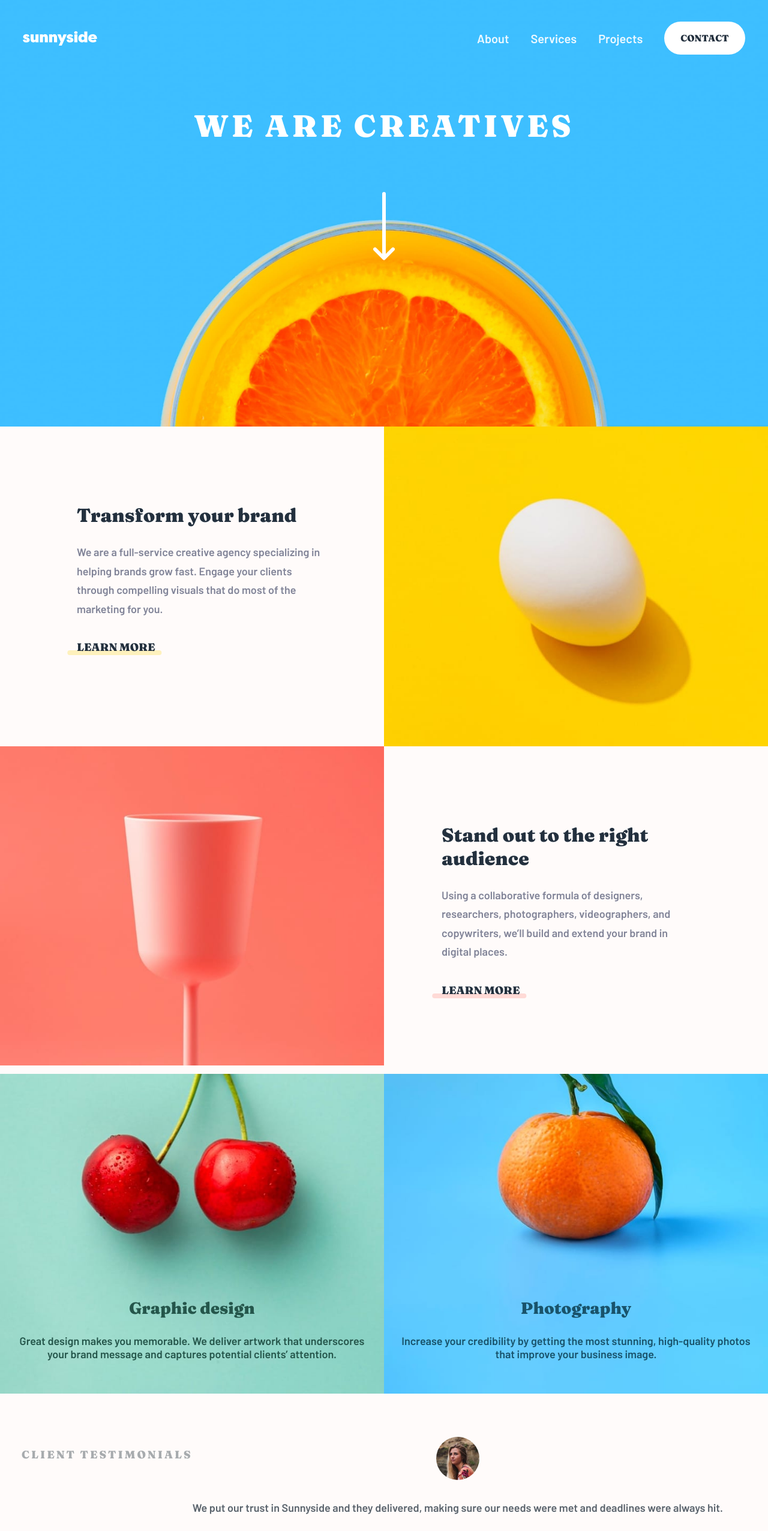
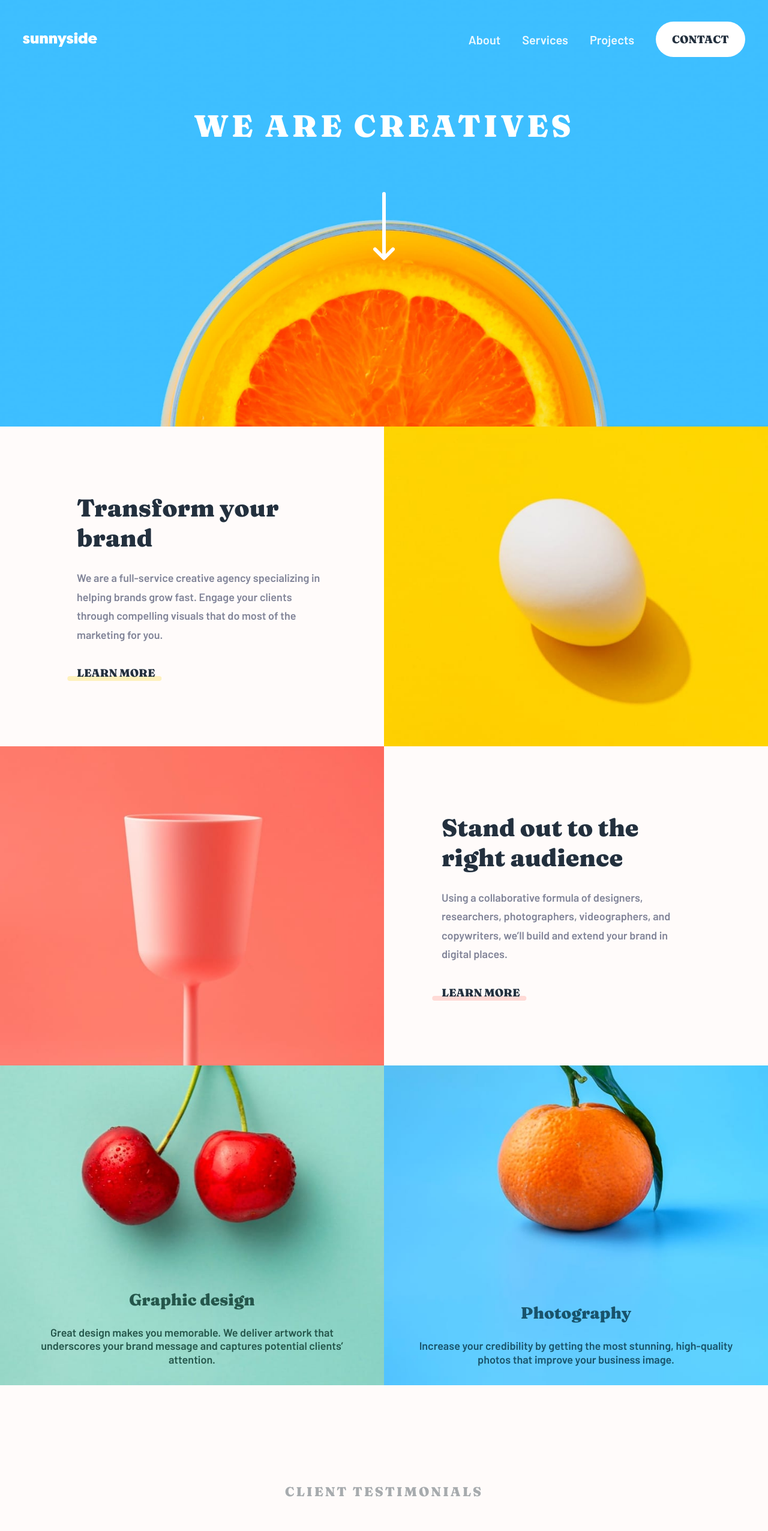
Before and after one commit to Kiwinicki/sunnyside-agency-landing-page, a plain HTML site: page index.html in a window 1280 px wide. Shown: the top 2552 px of the page at 60% size. Drawn offline with Linux system fonts and the light colour scheme; a script that the page names is missing.

Commit message:
initially finished

```diff
--- a/index.html
+++ b/index.html
@@ -27,9 +27,9 @@
 					<a href="#" class="site-header__nav-link">Projects</a>
 				</li>
 				<li class="site-header__nav-menu-item">
-					<button class="site-header__contact-btn">
-						<a href="#" class="site-header__contact-btn-link">Contact</a>
-					</button>
+					<a href="#" class="site-header__contact-btn-link">
+						<button class="site-header__contact-btn">Contact</button>
+					</a>
 				</li>
 			</ul>
 		</nav>
@@ -46,13 +46,13 @@
 					class="img-container__img">
 			</div>
 			<section class="section-text">
-				<!-- <div class="section-text__cnt"> -->
+				<div class="section-text__cnt">
 					<h2 class="section-text__heading">Transform your brand</h2>
 					<p class="section-text__text">We are a full-service creative agency specializing in helping brands
 						grow
 						fast. Engage your clients through compelling visuals that do most of the marketing for you.</p>
 					<a href="#transform" class="section-text__link">Learn more</a>
-				<!-- </div> -->
+				</div>
 			</section>
 			<div class="img-container">
 				<img srcset="./images/mobile/image-stand-out.jpg 750w, ./images/desktop/image-stand-out.jpg 720w"
@@ -60,10 +60,13 @@
 					class="img-container__img">
 			</div>
 			<section class="section-text">
+				<div class="section-text__cnt">
 					<h2 class="section-text__heading">Stand out to the right audience</h2>
-				<p class="section-text__text">Using a collaborative formula of designers, researchers, photographers,
+					<p class="section-text__text">Using a collaborative formula of designers, researchers,
+						photographers,
 						videographers, and copywriters, we’ll build and extend your brand in digital places.</p>
 					<a href="#stand-out" class="section-text__link">Learn more</a>
+				</div>
 			</section>
 			<section class="section-with-img section-with-img--graphic-design">
 				<div class="section-with-img__cnt">
--- a/style.scss
+++ b/style.scss
@@ -63,6 +63,7 @@ body {
 	&__nav-btn {
 		border: none;
 		background-color: transparent;
+		cursor: pointer;
 	}
 	&__nav-menu {
 		position: absolute;
@@ -102,14 +103,18 @@ body {
 		border: none;
 		border-radius: 2rem;
 		background: $yellow;
-	}
-	&__contact-btn-link {
+		cursor: pointer;
+		transition: background-color 0.25s ease-in-out, color 0.25s ease-in-out;
 		color: $very-dark-desaturated-blue;
 		font-family: $font-fraunces;
 		font-size: 1rem;
 		font-weight: 900;
 		text-decoration: none;
 		text-transform: uppercase;
+		&:hover {
+			background-color: rgba($color: #fff, $alpha: 0.35);
+			color: $white;
+		}
 	}
 }
 
@@ -149,8 +154,8 @@ body {
 .section-text {
 	padding: 3rem 1.5rem; // clamp
 	text-align: center;
-	// align-items: center;
-
+	display: flex;
+	align-items: center;
 	&__heading {
 		margin-bottom: 1.5rem;
 		color: $very-dark-desaturated-blue;
@@ -198,11 +203,13 @@ body {
 .section-with-img {
 	position: relative;
 	padding-top: calc(1200 / 750 * 100%); // w/h*100% for div size equal bg-img size
-	background-size: contain !important; // bad
+	background-size: contain !important;
+	display: flex;
+	justify-content: center;
 	&__cnt {
 		position: absolute;
-		bottom: 3rem;
-		padding: 0 1.5rem;
+		bottom: 4vh;
+		padding: 0 clamp(1.5rem, 3vw, 10rem);
 		text-align: center;
 	}
 	&--graphic-design {
@@ -227,9 +234,9 @@ body {
 	display: flex;
 	padding: 3rem 2rem;
 	text-align: center;
-	flex-direction: row;
 	flex-wrap: wrap;
 	&__heading {
+		width: 100%;
 		padding: 2rem 0;
 		color: $grayish-blue;
 		font-size: 1rem;
@@ -279,7 +286,7 @@ body {
 	flex-direction: column;
 	align-items: center;
 	&__logo {
-		width: 50vw;
+		height: 2rem;
 		margin-bottom: 3rem;
 		filter: $svg-color-filter;
 	}
@@ -290,13 +297,12 @@ body {
 		display: flex;
 		width: 100%;
 		list-style-type: none;
+		justify-content: center;
 		&--pages {
 			margin-bottom: 4.5rem;
-			justify-content: space-between;
 			@extend .site-footer__list;
 		}
 		&--social-media {
-			justify-content: center;
 			@extend .site-footer__list;
 		}
 	}
@@ -306,11 +312,13 @@ body {
 	&__link {
 		color: $dark-moderate-blue;
 		text-decoration: none;
+		&:hover {
+			filter: brightness(0) invert(1);
+		}
 	}
 }
 
-@media only screen and (min-width: 768px) {
-	// @media only screen and (min-width: 600px) {
+@media only screen and (min-width: 1024px) {
 	.site-header {
 		&__nav-btn {
 			display: none;
@@ -360,30 +368,21 @@ body {
 
 	.section-text {
 		text-align: left;
-		// position: relative;
-		// &__cnt {
-		// 	width: 50%;
-		// 	position: absolute;
-		// 	left: 50%;
-		// 	top: 50%;
-		// 	transform: translate(-50%, -50%);
-		// }
+		position: relative;
 		&:first-of-type {
 			order: -1;
-			padding: 20% 15% 20% 20%;
+			padding: 0 15% 0 20%;
 		}
 		&:nth-of-type(2) {
-			padding: 20% 20% 20% 15%;
+			padding: 0 20% 0 15%;
+		}
+		&__heading {
+			font-size: 2.25rem;
 		}
 	}
 
 	.section-with-img {
 		padding-top: calc(600 / 720 * 100%);
-		&__cnt {
-			// bottom: 3.5vh; // Min/Max/clamp
-			// padding: 0 5vw; // Min/Max/clamp
-			// height: 15vh;
-		}
 		&--graphic-design {
 			background: url('./images/desktop/image-graphic-design.jpg');
 		}
@@ -393,18 +392,20 @@ body {
 	}
 
 	.testimonials-list {
-		// padding: 5vw;
-		// &__heading {
-		// 	width: 100%;
-		// 	padding-bottom: 4rem;
-		// }
+		padding: 10% 10%;
+		&__heading {
+			font-size: 1.2rem;
+		}
 		// justify-content: center;
 	}
 
 	.testimonials-item {
-		// flex: 1 1 33%;
+		flex: 1 1 33%;
 		// width: 30%;
-		// padding: 2rem;
+		padding: 1rem;
+		&__opinion {
+			padding: 2rem 0;
+		}
 	}
 
 	.gallery {
@@ -415,41 +416,14 @@ body {
 	}
 
 	.site-footer {
-		// 	display: flex;
-		// 	padding: 4rem 2rem;
-		// 	background-color: adjust-color($color: $dark-moderate-blue, $lightness: 29%); // almost equal to #91d3c5
-		// 	flex-direction: column;
-		// 	align-items: center;
-		// &__logo {
-		// 	height: 1rem;
-		// 	width: min-content;
-		// 	// margin-bottom: 3rem;
-		// 	// filter: $svg-color-filter;
-		// }
-		// 	&__nav {
-		// 		width: 100%;
-		// 	}
-		// 	&__list {
-		// 		display: flex;
-		// 		width: 100%;
-		// 		list-style-type: none;
-		// 		&--pages {
-		// 			margin-bottom: 4.5rem;
-		// 			justify-content: space-between;
-		// 			// @extend .site-footer__list;
-		// 		}
-		// 		&--social-media {
-		// 			justify-content: center;
-		// 			// @extend .site-footer__list;
-		// 		}
-		// 	}
-		// 	&__list-item:not(:last-of-type) {
-		// 		margin-right: 2rem;
-		// 	}
-		// 	&__link {
-		// 		color: $dark-moderate-blue;
-		// 		// font-size: 18px;
-		// 		text-decoration: none;
-		// 	}
+		&__nav {
+			width: 100%;
+			justify-content: center;
+		}
+		&__list {
+			&--pages {
+				justify-content: center;
+			}
+		}
 	}
 }
```
Also changed, not shown: style.css, 1 other file. Lines whose indentation alone changed are shown as unchanged.
